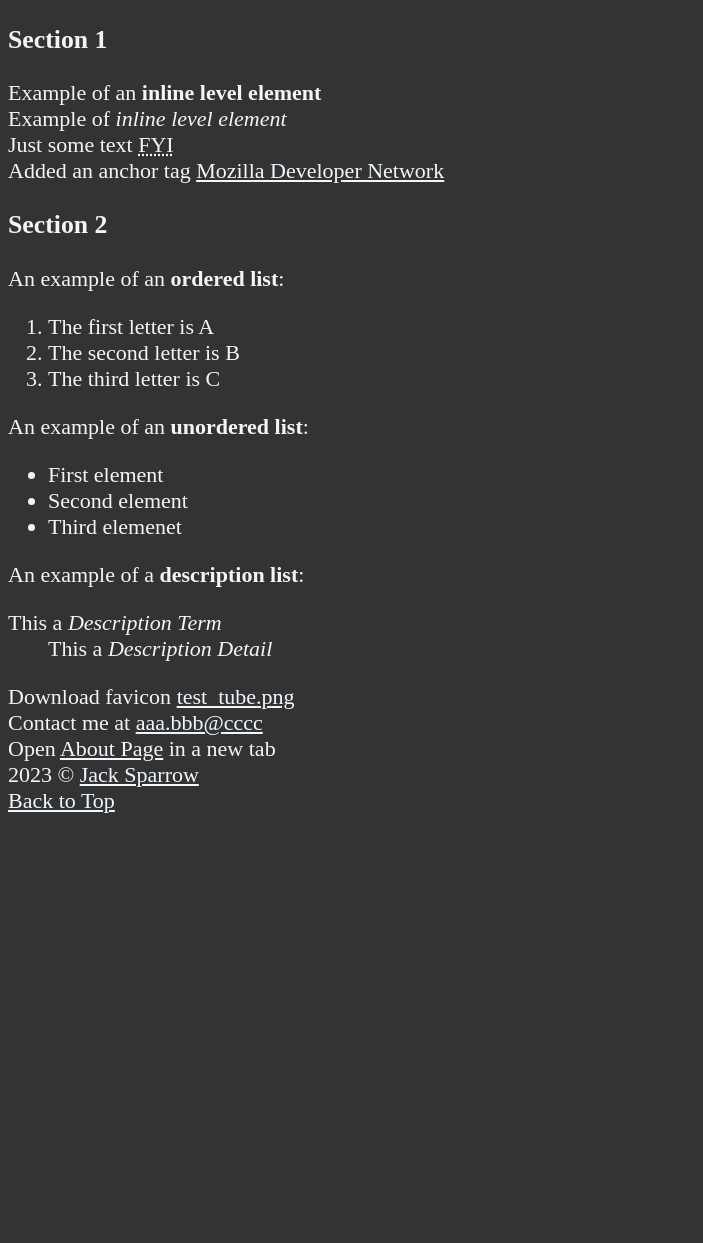
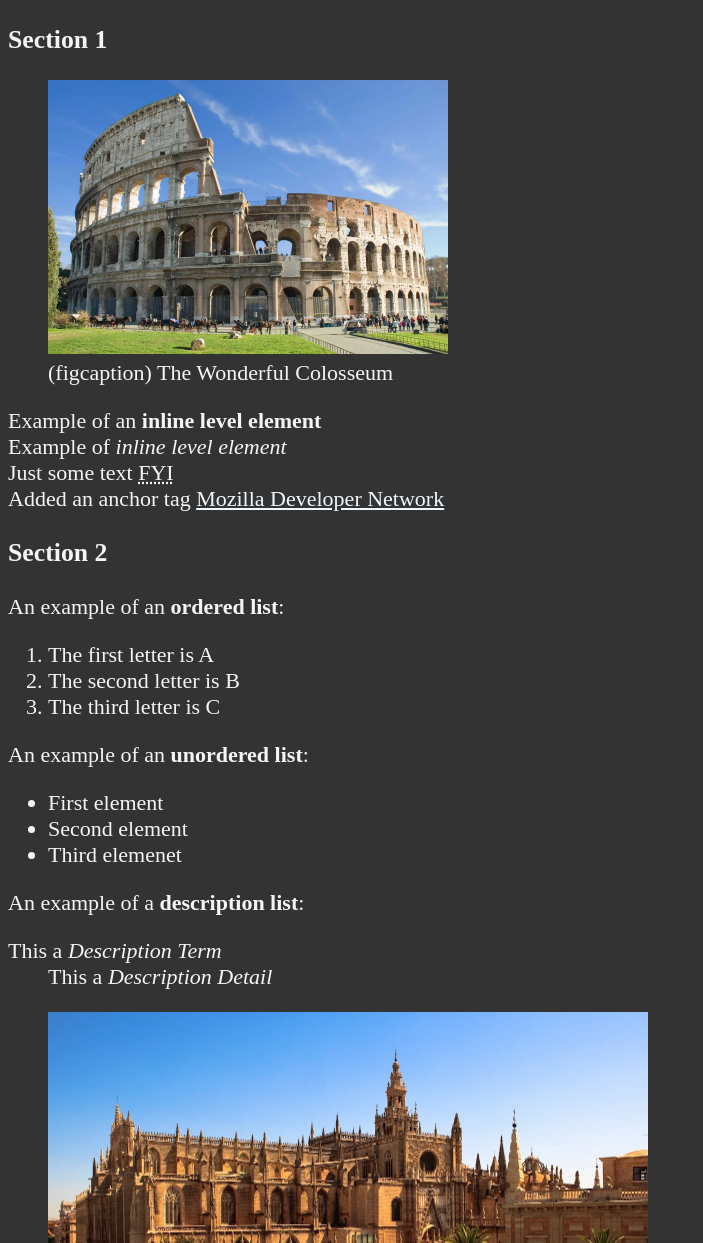
Before and after one commit to astramieri/html-tutorial, a plain HTML site: page lesson_01/index.html in a window 1280 px wide. Shown: the part 277-1520 px from the top of the page, without its empty margins (0-703 px from the left). Before the commit the page ends 1099 px from the top, so only its background shows below. Drawn offline with Linux system fonts and the light colour scheme.

Commit message:
Re-learned img and figure elements.

```diff
--- a/lesson_01/index.html
+++ b/lesson_01/index.html
@@ -26,6 +26,16 @@
 
     <section id="section1">
       <h3>Section 1</h3>
+      <figure>
+        <img
+          src="images/colosseum.webp"
+          alt="Colosseum"
+          title="Colosseum in all its beauty"
+          width="400"
+          height="274"
+        />
+        <figcaption>(figcaption) The Wonderful Colosseum</figcaption>
+      </figure>
       <!-- inline level element -->
       <p>Example of an <strong> inline level element</strong></p>
       <p>Example of <em>inline level element </em></p>
@@ -55,6 +65,16 @@
         <dt>This a <em>Description Term</em></dt>
         <dd>This a <em>Description Detail</em></dd>
       </dl>
+      <figure>
+        <img
+          src="images/cathedral.webp"
+          alt="Seville Cathedral"
+          title="Seville Cathedral in all its beauty"
+          width="600"
+          height="337"
+          loading="lazy"
+        />
+      </figure>
     </section>
 
     <p>
```
Also changed, not shown: lesson_01/images/cathedral.webp (added), lesson_01/images/colosseum.webp (added).
